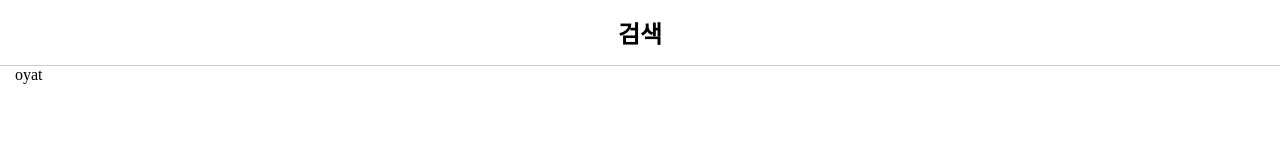
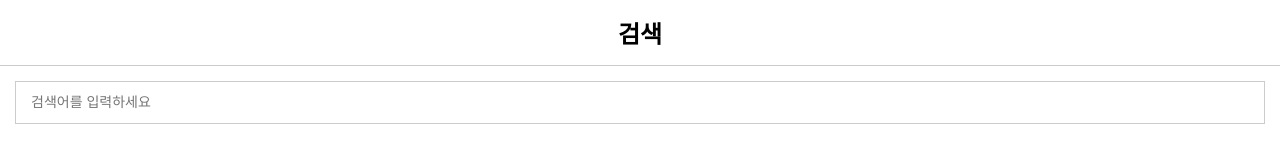
Before and after one commit to oyatplum/vue-search, a website: page vue/index.html in a window 1280 px wide. Drawn offline with nearby package versions, Linux system fonts and the light colour scheme.

Commit message:
create search form

```diff
--- a/vue/index.html
+++ b/vue/index.html
@@ -14,7 +14,10 @@
     </header>
 
     <div class="container">
-     {{msg}}
+      <form v-on:submit.prevent = "onSubmit">
+        <input type="text" v-model = "query" v-on:keyup = "onKeyup" placeholder="검색어를 입력하세요" autofocus>
+        <button v-show = "query.length" v-on:click = "onReset" type="reset" class="btn-reset"></button>
+      </form>
     </div>
 
   </div>
--- a/vue/js/app.js
+++ b/vue/js/app.js
@@ -1,6 +1,18 @@
 new Vue({
     el: '#app',
     data: {
-        msg : 'oyat'
+        query: ''
+    },
+    methods: {
+        onSubmit(e) {
+            debugger
+        },
+        onKeyup() {
+            if(!this.query.length) this.onReset()
+        },
+        onReset() {
+            this.query = ''
+            debugger
+        }
     }
 })
```
